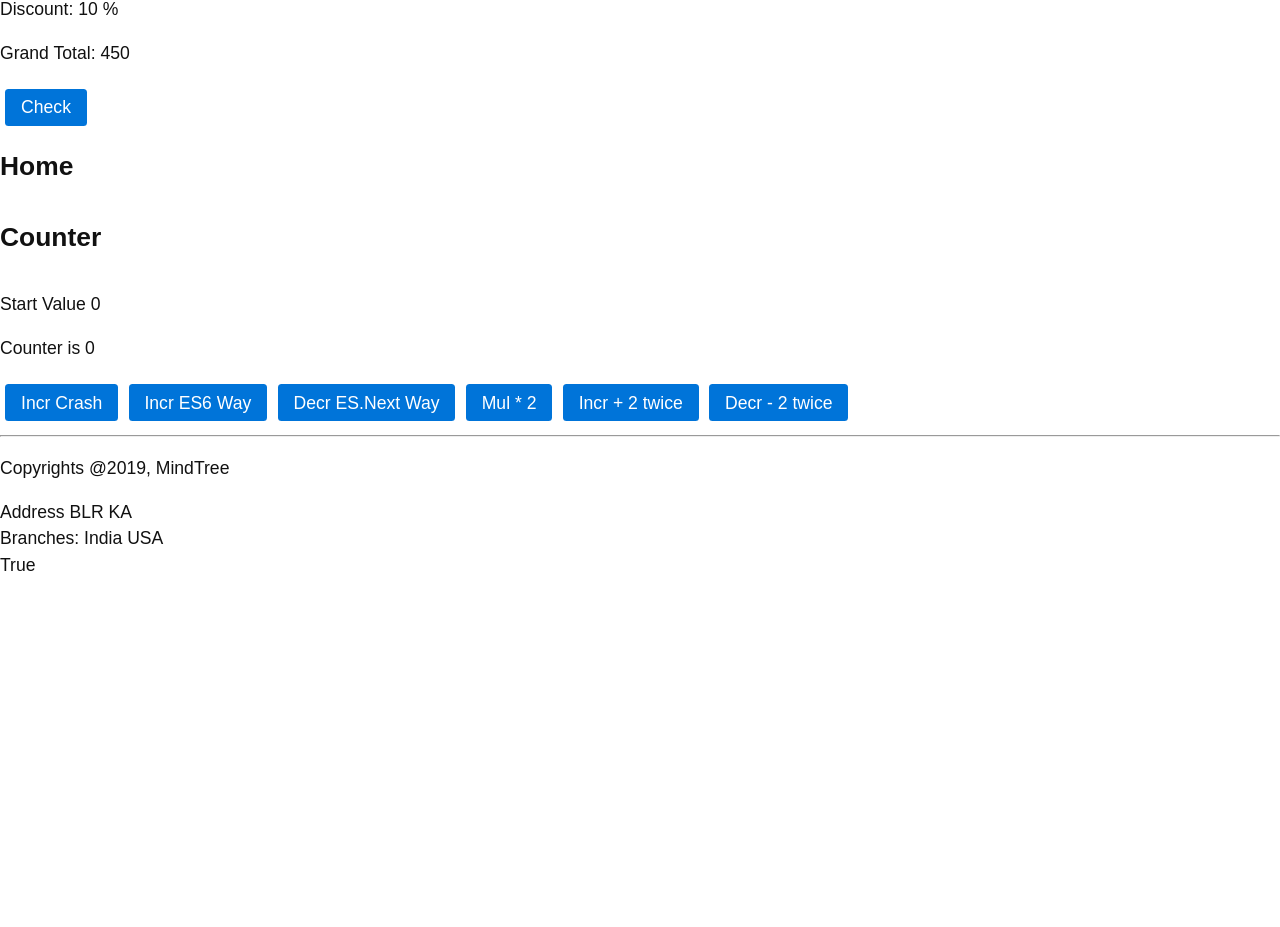
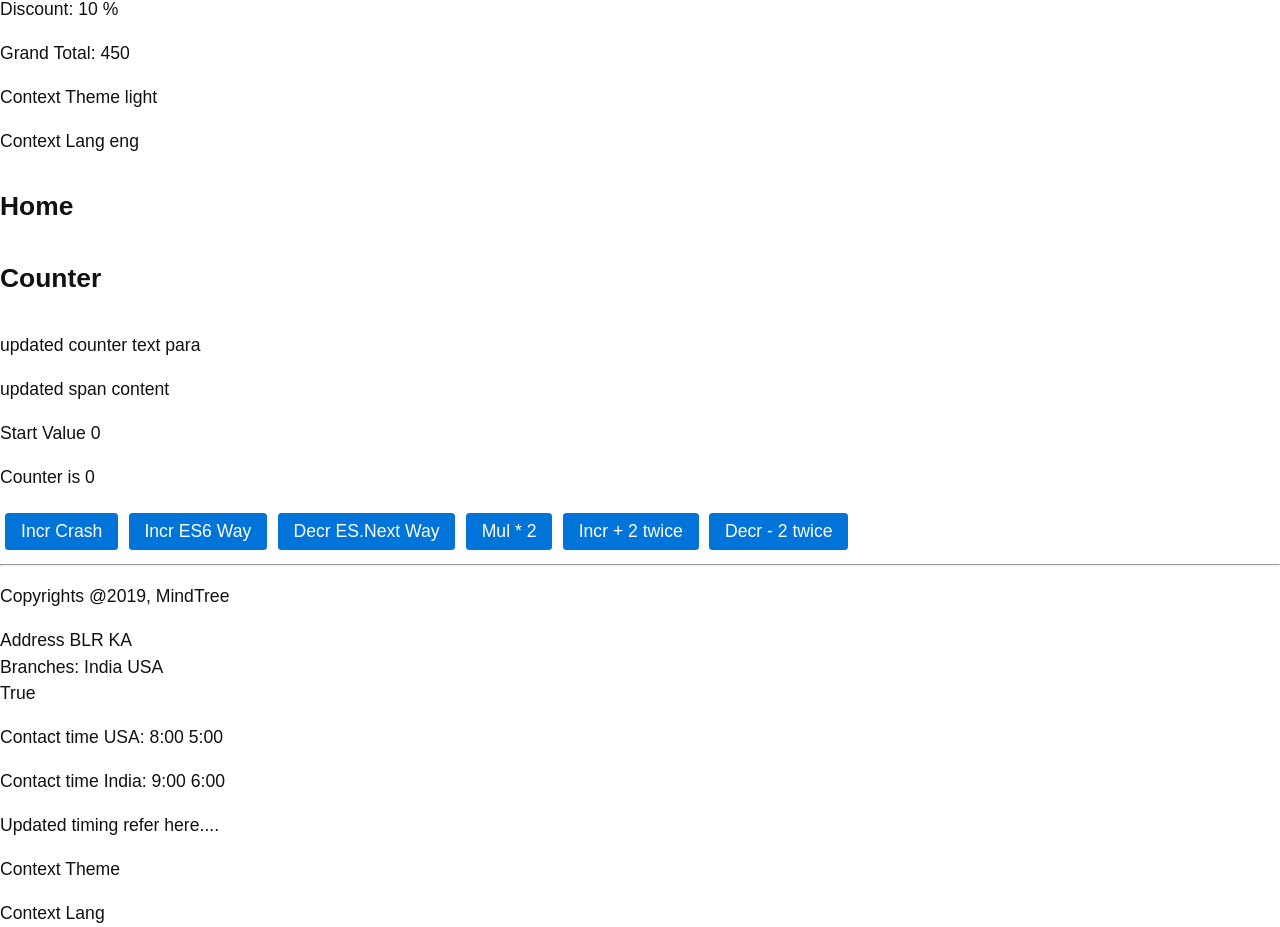
Before and after one commit to nodesense/mindtree-react-jan-2019, a React (Create React App) app: page / in a window 1280 px wide. Shown: the part 557-1484 px from the top of the page. Before the commit the page ends 1135 px from the top, so only its background shows below. Built offline with nearby package versions, Linux system fonts and the light colour scheme.

Commit message:
day 2, react complete

```diff
--- a/src/app/App.js
+++ b/src/app/App.js
@@ -8,6 +8,7 @@ import ErrorBoundary from './components/ErrorBoundary';
 
 import Cart from './cart/components/Cart';
 
+import PreferenceContext from './PreferenceContext';
 
 class App extends React.Component {
     //keyword
@@ -19,26 +20,29 @@ class App extends React.Component {
         // JSX - JavaScript + XML
         // Babel converts XML to JS,  react preset
         return (
+            <PreferenceContext.Provider value= { {lang: 'eng', theme: 'light'}  }>
                 <div>
                     {/* JSX Comment
                     pass data to child component as props
                     */}
+                     <ErrorBoundary>
                     <Header title="Product App" />
-
-                <ErrorBoundary>
                     <Cart />
-                </ErrorBoundary>
-
                     <Home startValue={0} />
-
                     <Footer year={2019}
                             company="MindTree"
 
                             address = {  {state: "KA", city:'BLR'}   }
                             countries= { ['India', 'USA']  }
 
-                        />
+                    >
+                        {/* content children */}
+                        <p>Contact time USA: 8:00 5:00</p>
+                        <p>Contact time India: 9:00 6:00</p>
+                    </Footer>
+                    </ErrorBoundary>
                 </div>
+            </PreferenceContext.Provider>
         )
 
     }
--- /dev/null
+++ b/src/app/PreferenceContext.js
@@ -0,0 +1,9 @@
+// PreferenceContext.js
+import React from 'react';
+
+const PreferenceContext = React.createContext({
+    lang: 'en',
+    theme: 'light'
+})
+
+export default PreferenceContext;
--- a/src/app/cart/components/CartItem.js
+++ b/src/app/cart/components/CartItem.js
@@ -12,13 +12,25 @@ export default class CartItem extends PureComponent {
 
         //TODO: assing from props
         this.state = {
-            qty: 0
+            qty: props.item.qty
         }
     }
 
     //TODO: Ref
     //TODO: componentWillMount
     //TODO: state from props, qty
+
+    onChangeQty = (e) => {
+        console.log('event ', e);
+        // target is real dom, input element
+        console.log('value ', e.target.value)
+
+        this.setState({
+            qty: parseInt(e.target.value) || ''
+        })
+
+    }
+
 
     render() {
         let {item} = this.props;
@@ -31,9 +43,9 @@ export default class CartItem extends PureComponent {
                 <td>{item.price}</td>
                 <td>
                      <input
-                            value={item.qty}
+                            value={this.state.qty}
                             type="number"
-                            onChange = { () => {} }
+                            onChange = {this.onChangeQty}
                      />
                 </td>
                 <td>{item.price * item.qty}</td>
--- a/src/app/cart/components/CartSummary.js
+++ b/src/app/cart/components/CartSummary.js
@@ -2,17 +2,24 @@
 import React, {PureComponent} from "react";
 import PropTypes from "prop-types";
 
+import PreferenceContext from '../../PreferenceContext';
 //TODO: PropTypes
 
 // TODO: PureComponent
 export default class CartSummary extends PureComponent {
-    constructor(props) {
-        super(props);
+
+    //es.next
+    static contextType = PreferenceContext
+
+    constructor(props, context) {
+        super(props, context);
 
         this.state = {
             discount: 0,
             grandTotal: 0
         }
+
+        console.log('cartsummary cons context', context);
     }
 
     //TODO: componentWillMount
@@ -38,6 +45,8 @@ export default class CartSummary extends PureComponent {
 
     // }
 
+    // whenever parent render called create/update cycle
+    // whenever this.setState called create/update cycle
     static getDerivedStateFromProps(props, state) {
         console.log('getDerivedStateFromProps called');
         console.log('props', props);
@@ -53,11 +62,7 @@ export default class CartSummary extends PureComponent {
 
         let grandTotal = props.amount - (props.amount * discount / 100);
 
-        // this.setState({
-        //     discount,
-        //     grandTotal
-        // })
-
+        // return new state
         return {
             discount,
             grandTotal
@@ -102,7 +107,9 @@ export default class CartSummary extends PureComponent {
             <p> Discount: {this.state.discount} %</p>
             <p> Grand Total: {this.state.grandTotal} </p>
 
-            <button onClick={this.check}>Check</button>
+            <p> Context Theme {this.context.theme}</p>
+
+            <p> Context Lang {this.context.lang}</p>
             </div>
         )
     }
--- a/src/app/components/Counter.js
+++ b/src/app/components/Counter.js
@@ -1,6 +1,15 @@
 // Counter.js
 
 import React, { Component } from 'react';
+
+
+function funcSetState(state, props) {
+    console.log('funcSetState called', state)
+    // return new state
+    return {
+        counter: state.counter - 2
+    }
+}
 
 class Counter extends Component {
     // called only once per instance
@@ -67,6 +76,13 @@ class Counter extends Component {
 
     // Render twice, bad
     incrementBy2 = () => {
+        // this.setState({
+        //     counter: this.state.counter + 2
+        // })
+        // this.setState({
+        //     counter: this.state.counter + 2
+        // })
+
          this.setState({
              counter: this.state.counter + 2
          }, () => {
@@ -79,16 +95,16 @@ class Counter extends Component {
     decrementBy2 = () => {
          // Good practice to keep outside class,
 
-         function funcSetState(state, props) {
-             console.log('funcSetState called', state)
-             // return new state
-             return {
-                 counter: state.counter - 2
-             }
-         }
-
          this.setState(funcSetState)
          this.setState(funcSetState)
+   }
+
+   componentDidMount() {
+    console.log('current para value', this.para.textContent);
+    this.para.textContent = 'updated counter text para';
+     this.spanElement.textContent = 'updated span content';
+
+     //throw new Error('Counter crash');
    }
 
     render() {
@@ -100,6 +116,12 @@ class Counter extends Component {
         return (
             <div>
                 <h2>Counter</h2>
+                <p ref={ elem => this.para = elem } >
+                        My Counter Text
+                </p>
+
+                <span ref={ elem => this.spanElement = elem }> My Span Text </span>
+
                 <p>Start Value {startValue}</p>
 
                 <p>Counter is {this.state.counter}</p>
--- a/src/app/components/ErrorBoundary.js
+++ b/src/app/components/ErrorBoundary.js
@@ -1,3 +1,4 @@
+// ErrorBoundary.js
 import React from 'react';
 
 class ErrorBoundary extends React.Component {
@@ -14,8 +15,7 @@ class ErrorBoundary extends React.Component {
 
     componentDidCatch(error, info) {
         console.error("error ErrorBoundary componentDidCatch", error, info);
-      // You can also log the error to an error reporting service
-      // logErrorToMyService(error, info);
+
     }
 
     render() {
--- a/src/app/components/Footer.js
+++ b/src/app/components/Footer.js
@@ -3,6 +3,8 @@ import React from 'react';
 import Address from './Address';
 
 import PropTypes from 'prop-types';
+import PreferenceContext from '../PreferenceContext';
+
 
 // functional component
 // local to Footer.js, private
@@ -17,12 +19,17 @@ const CountryList = ({countries}) => {
                     )
                 })
             }
+
+
         </div>
     )
 }
 
+// element, not component (component should be function or class)
+const notice = <p>Updated  timing refer here....</p>
+
 // ES6 function
-const Footer = (props) => {
+const Footer = (props, context) => {
     // deconstruct
     let {year, company,
         address, countries } = props;
@@ -30,7 +37,7 @@ const Footer = (props) => {
     return (
         <div>
             <hr />
-            <p>Copyrights @{year}, {company}</p>
+            <p id="copyrights">Copyrights @{year}, {company}</p>
             <Address address={address} />
             <CountryList countries={countries} />
             {
@@ -39,6 +46,14 @@ const Footer = (props) => {
             {
                 false && <span>Not Shown</span>
             }
+
+            {/* children is keyword, represent content child */}
+            {props.children}
+            {notice}
+
+            <p> Context Theme {context.theme}</p>
+
+            <p> Context Lang {context.lang}</p>
         </div>
     )
 }
@@ -60,4 +75,6 @@ Footer.defaultProps = {
     company: 'Product App'
 }
 
+Footer.contextType = PreferenceContext;
+
 export default Footer;
```
Lines whose indentation alone changed are shown as unchanged.
